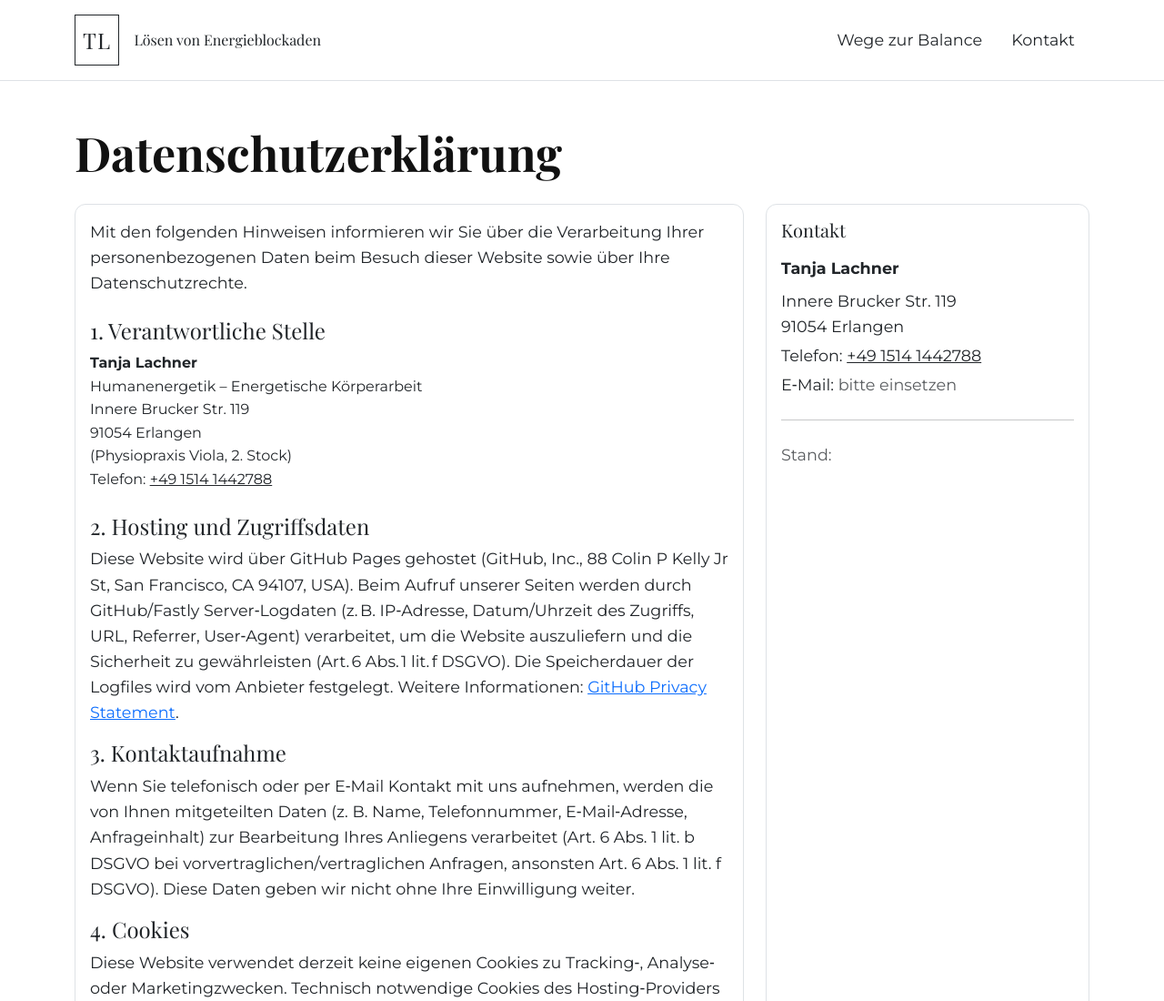
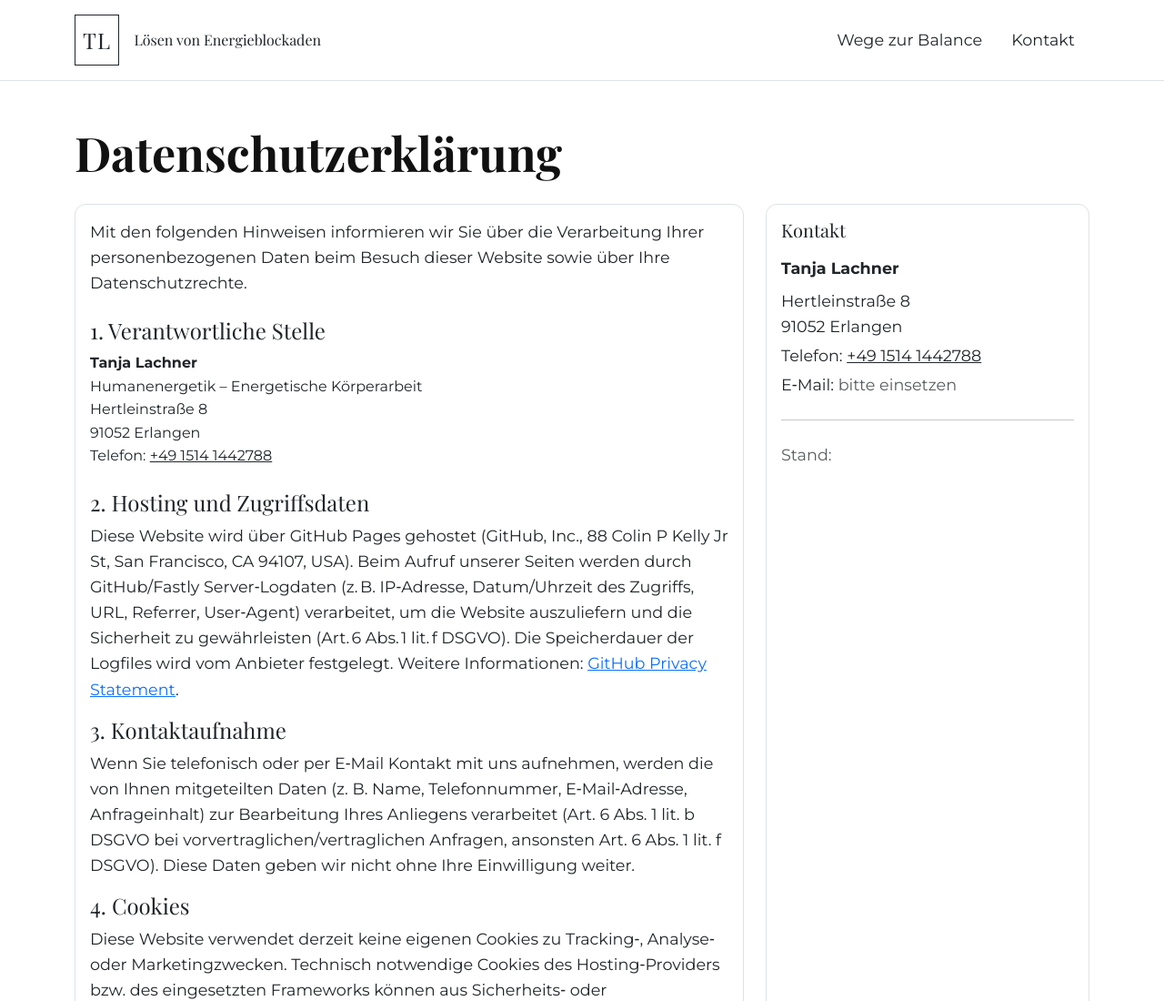
Before and after one commit to ansysic/tanja-lachner.de, a plain HTML site: page datenschutz.html in a window 1280 px wide. Shown: the top 1100 px of the page at 91% size. Drawn offline with Linux system fonts and the light colour scheme.

Commit message:
change address

```diff
--- a/datenschutz.html
+++ b/datenschutz.html
@@ -54,9 +54,8 @@
                 <address class="mb-4">
                   <strong>Tanja Lachner</strong><br>
                   Humanenergetik – Energetische Körperarbeit<br>
-                  Innere Brucker Str. 119<br>
-                  91054 Erlangen<br>
-                  (Physiopraxis Viola, 2. Stock)<br>
+                  Hertleinstraße 8<br>
+                  91052 Erlangen<br>
                   Telefon: <a href="tel:+4915141442788" class="text-reset">+49 1514 1442788</a>
                 </address>
 
@@ -150,7 +149,7 @@
               <div class="card-body">
                 <h2 class="h5 font-serif fw-medium mb-3">Kontakt</h2>
                 <p class="mb-2"><strong>Tanja Lachner</strong></p>
-                <p class="mb-1">Innere Brucker Str. 119<br>91054 Erlangen</p>
+                <p class="mb-1">Hertleinstraße 8<br>91052 Erlangen</p>
                 <p class="mb-1">Telefon: <a href="tel:+4915141442788" class="text-reset">+49 1514 1442788</a></p>
                 <p class="mb-0">E‑Mail: <span class="text-muted">bitte einsetzen</span></p>
                 <hr class="my-4">
```
Also changed, not shown: impressum.html (+2 -3 lines), index.html (+3 -5 lines).
